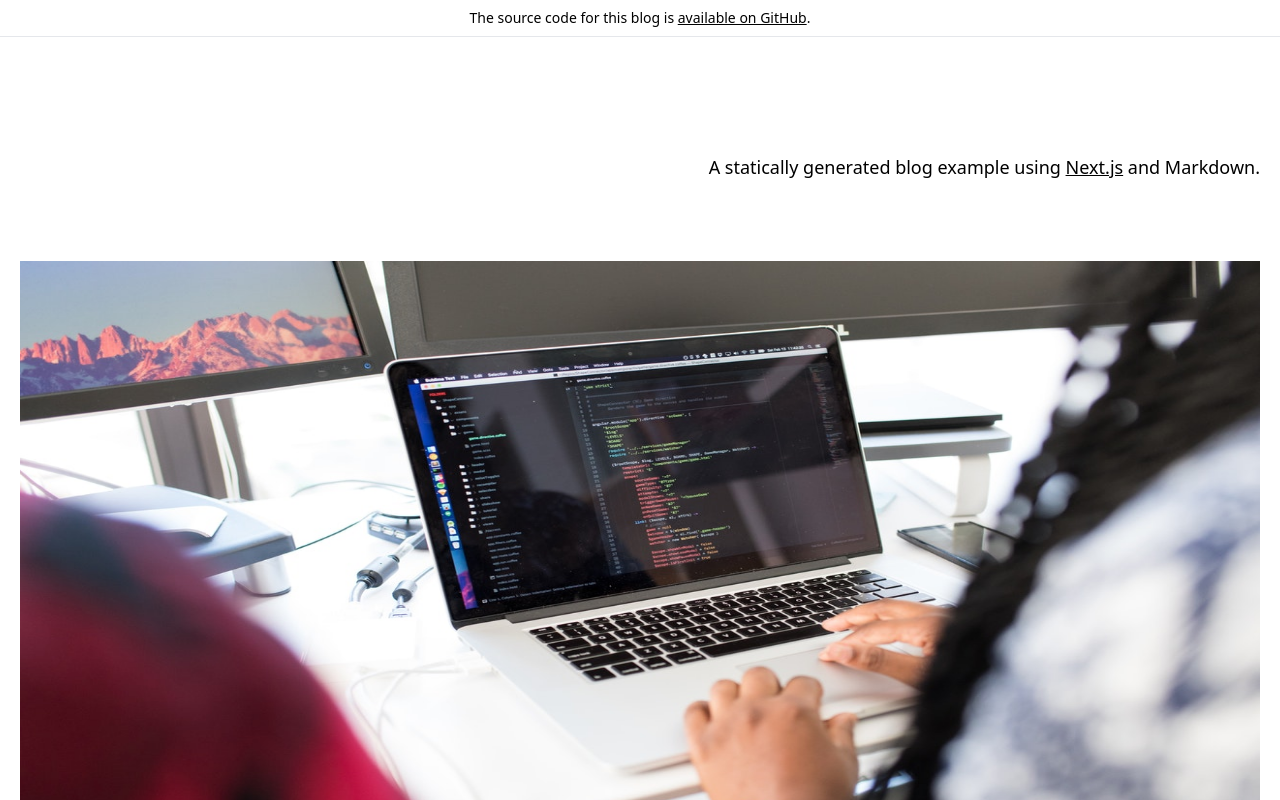
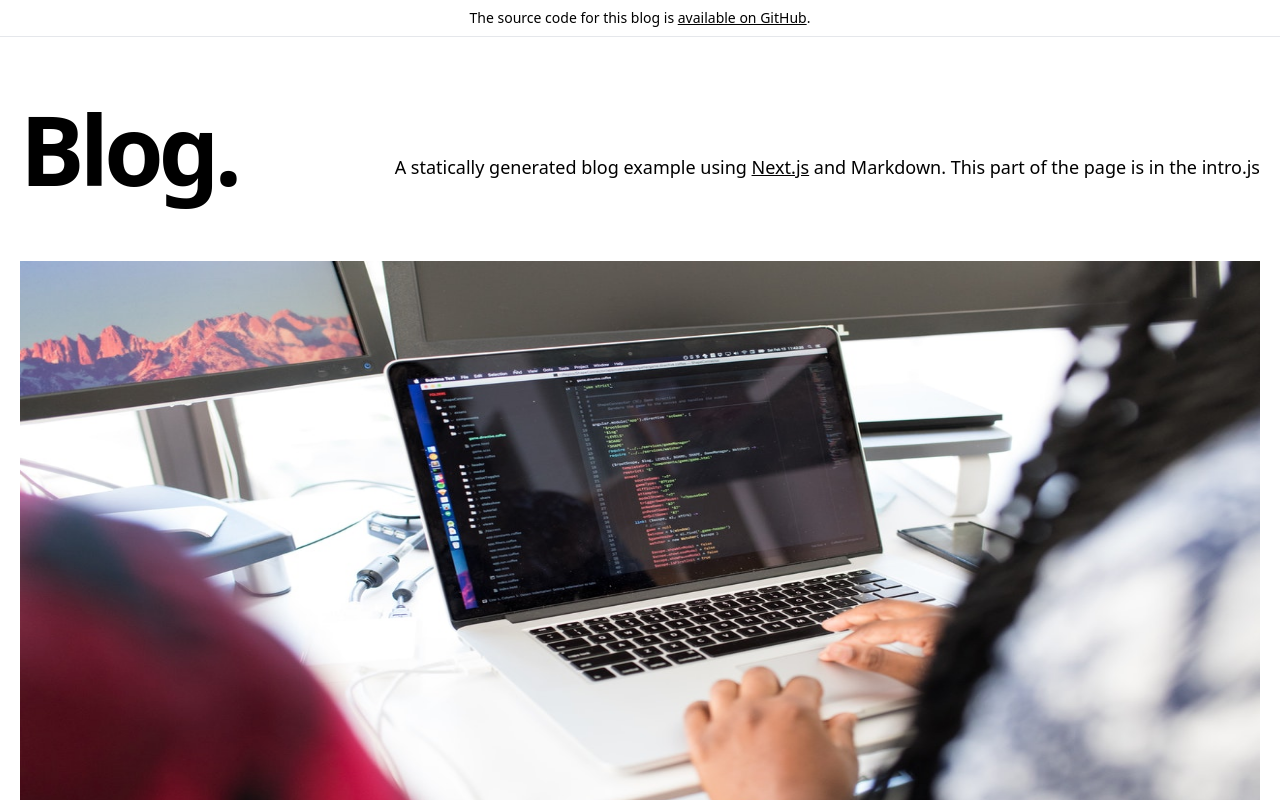
Before and after one commit to tobeck/tsbo, a Next.js app: page / in a window 1280 px wide. Shown: the top 800 px of the page. Built offline with nearby package versions, Linux system fonts and the light colour scheme.

Commit message:
Blog in text-black

```diff
--- a/components/intro.js
+++ b/components/intro.js
@@ -3,7 +3,7 @@ import { CMS_NAME } from '../lib/constants'
 export default function Intro() {
   return (
     <section className="flex-col md:flex-row flex items-center md:justify-between mt-16 mb-16 md:mb-12">
-      <h1 className="text-6xl md:text-8xl font-bold tracking-tighter leading-tight md:pr-8">
+      <h1 className="text-black text-6xl md:text-8xl font-bold tracking-tighter leading-tight md:pr-8">
         Blog.
       </h1>
       <h4 className="text-center md:text-left text-lg mt-5 md:pl-8">
@@ -14,7 +14,7 @@ export default function Intro() {
         >
           Next.js
         </a>{' '}
-        and {CMS_NAME}.
+        and {CMS_NAME}. This part of the page is in the intro.js
       </h4>
     </section>
   )
```
